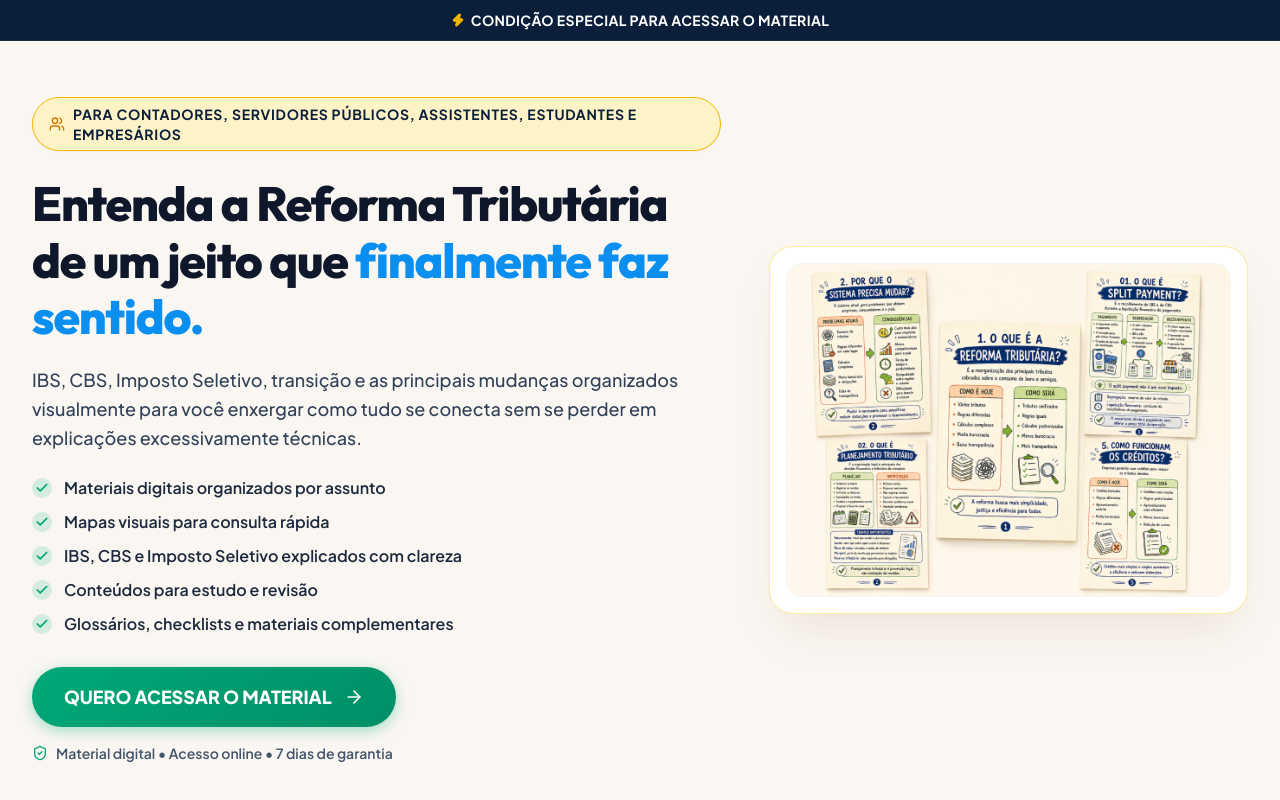
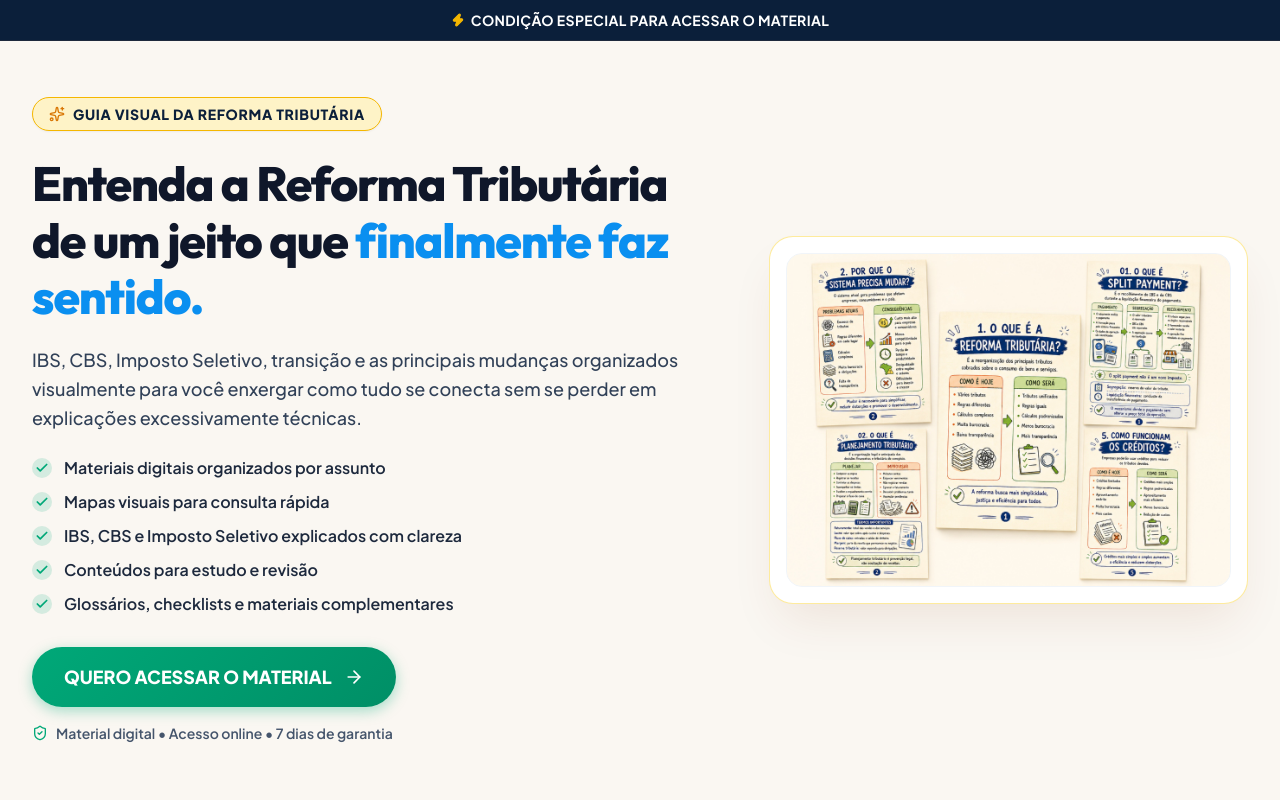
Before and after one commit to henriquecarreto/REFORMA-TRIBUTARIA, a React (Vite) app: page / in a window 1280 px wide. Shown: the top 800 px of the page. Built offline with nearby package versions, Linux system fonts and the light colour scheme.

Commit message:
style: atualiza selo do topo do hero para GUIA VISUAL DA REFORMA TRIBUTÁRIA

```diff
--- a/src/components/HeroSection.tsx
+++ b/src/components/HeroSection.tsx
@@ -1,7 +1,7 @@
 import React from 'react';
 import { siteConfig } from '../config/siteConfig';
 import { heroBenefits } from '../data/landingData';
-import { Check, ArrowRight, ShieldCheck, Users } from 'lucide-react';
+import { Check, ArrowRight, ShieldCheck, Sparkles } from 'lucide-react';
 
 export const HeroSection: React.FC = () => {
   const scrollToPricing = () => {
@@ -25,10 +25,10 @@ export const HeroSection: React.FC = () => {
           {/* LADO ESQUERDO — INFORMAÇÕES E CTA */}
           <div className="lg:col-span-7 flex flex-col items-start text-left">
 
-            {/* 1. BADGE AUDIÊNCIA */}
-            <div className="inline-flex items-center gap-2 px-4 py-1.5 rounded-full bg-[#FEF3C7] border border-[#F5B700] text-[#0B1F3A] text-xs sm:text-sm font-bold uppercase tracking-wider mb-6 shadow-xs">
-              <Users className="w-4 h-4 text-[#D97706] shrink-0" />
-              <span>PARA CONTADORES, SERVIDORES PÚBLICOS, ASSISTENTES, ESTUDANTES E EMPRESÁRIOS</span>
+            {/* 1. BADGE TOPO */}
+            <div className="inline-flex items-center gap-2 px-4 py-1.5 rounded-full bg-[#FEF3C7] border border-[#F5B700] text-[#0B1F3A] text-xs sm:text-sm font-extrabold uppercase tracking-wider mb-6 shadow-xs">
+              <Sparkles className="w-4 h-4 text-[#D97706] shrink-0" />
+              <span>GUIA VISUAL DA REFORMA TRIBUTÁRIA</span>
             </div>
 
             {/* 2. TÍTULO PRINCIPAL */}
```
